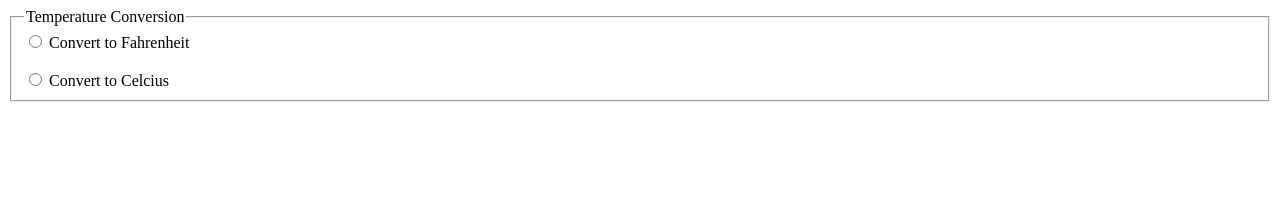
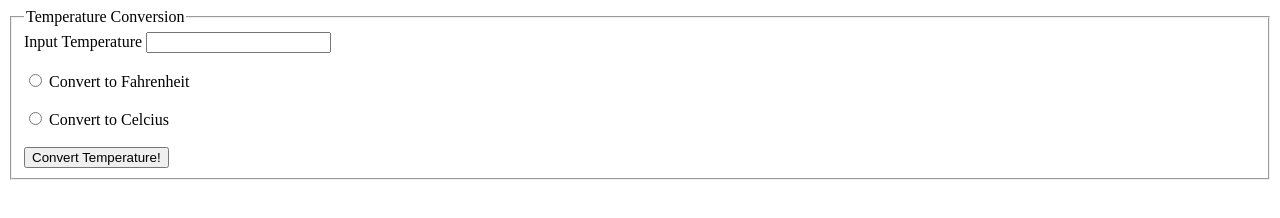
Before and after one commit to jeremylukebennett/temperature-converter, a plain HTML site: page index.html in a window 1280 px wide. Drawn offline with Linux system fonts and the light colour scheme.

Commit message:
input forms done.. I think

```diff
--- a/index.html
+++ b/index.html
@@ -8,20 +8,28 @@
 </head>
 <body>
 
-    <!-- Radio Buttons -->
+    <!-- Text Input, Radio Buttons and Submit Button -->
     <form>
         <fieldset>
             <legend>Temperature Conversion</legend>
+
+            <label for="inputText" id="value" name="userValue">Input Temperature</label>
+            <input type="text" name="inputValue">
+
+            <br><br>
+
             <input type="radio" name="tempConversionChoice" id="toFahrenheit" value="small">
             <label for="toFahrenheit">Convert to Fahrenheit</label>
             <br><br>
             <input type="radio" name="tempConversionChoice" id="toCelcius" value="small">
             <label for="toCelcius">Convert to Celcius</label>
+
+            <br><br>
+
+            <button type="button" id="submit-temp">Convert Temperature!</button>
+
         </fieldset>
     </form>
-
-
-
 
 
 
```
